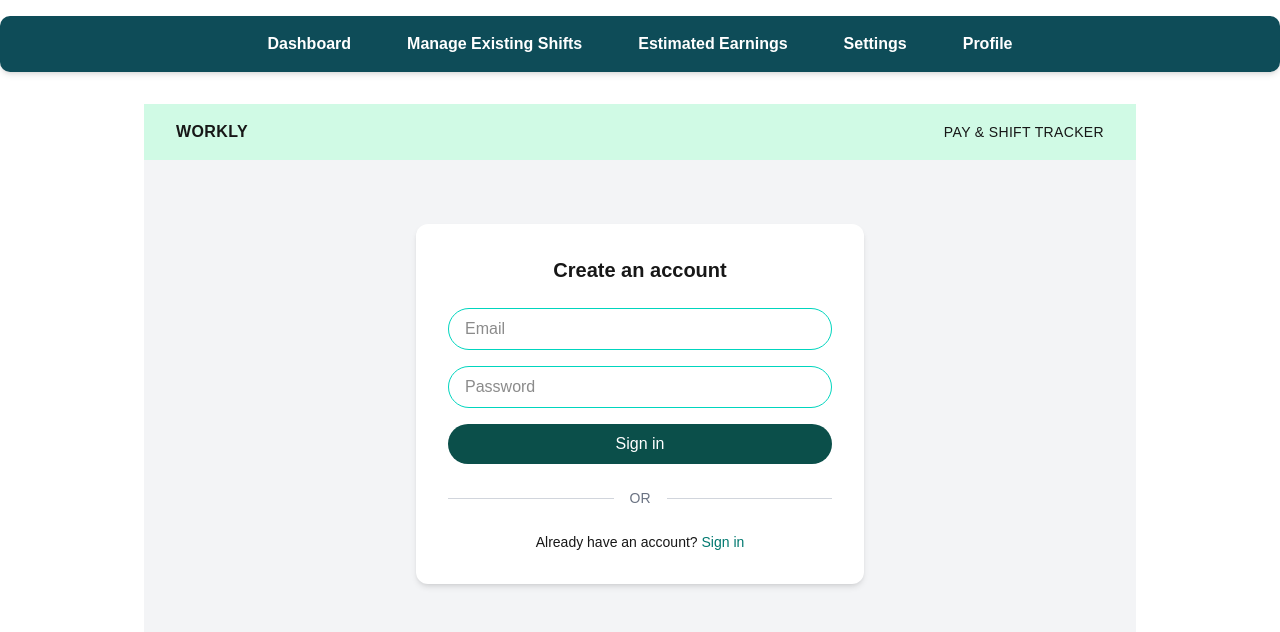
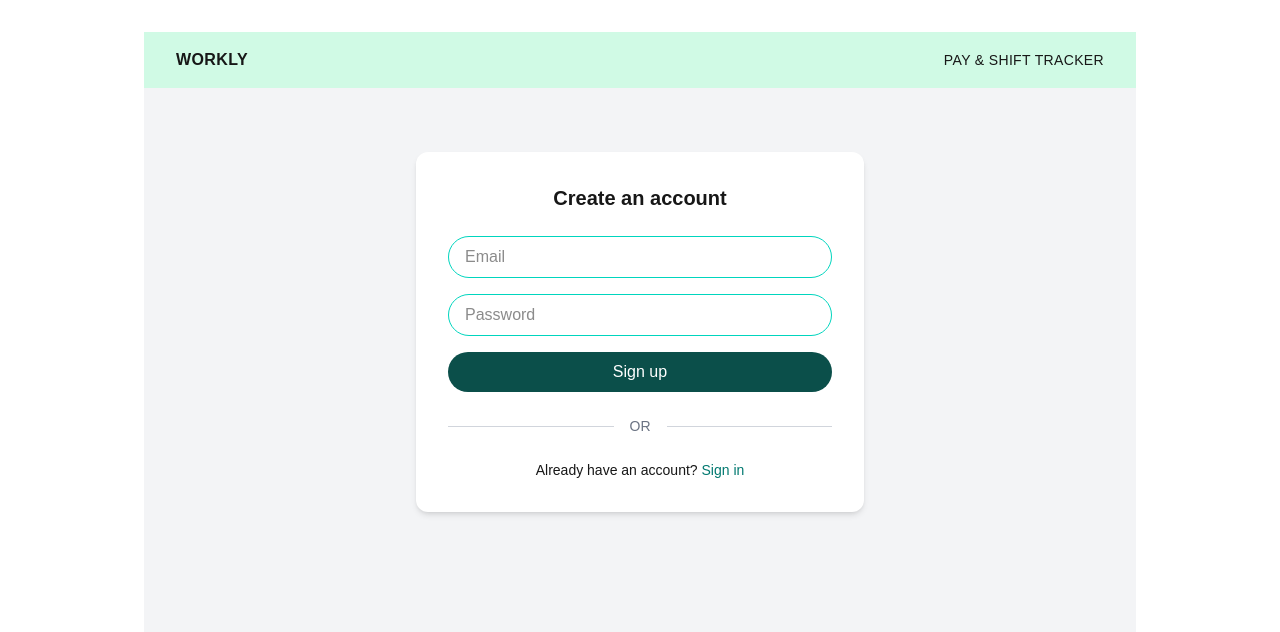
Before and after one commit to ZainabTameem/work-shift-pay-tracker, a Next.js app in the folder work-shift-pay-tracker/: page /auth/register in a window 1280 px wide. Shown: the top 632 px of the page. Built offline with nearby package versions, Linux system fonts and the light colour scheme; no server answers.

Commit message:
Update Login/SignUp functionality
Added login/register functionality(firebase connection) + fixed navbar hiding on auth pages

```diff
--- a/work-shift-pay-tracker/app/auth/register/page.js
+++ b/work-shift-pay-tracker/app/auth/register/page.js
@@ -57,7 +57,7 @@ export default function RegisterPage() {
             onChange={(e) => setPassword(e.target.value)}
           />
 
-          <Button disabled={loading}>Sign in</Button>
+          <Button disabled={loading}>Sign up</Button>
         </form>
 
         <div className="flex items-center my-6">
--- a/work-shift-pay-tracker/app/components/LandingComponents/HeaderWithAuthButtons.js
+++ b/work-shift-pay-tracker/app/components/LandingComponents/HeaderWithAuthButtons.js
@@ -7,8 +7,8 @@ import { RoundedFilledButton, RoundedOutlineButton } from "../Buttons";
 export default function HeaderWithAuthButtons({ logoSrc = "/Logo.svg" }) {
   const router = useRouter();
 
-  const goToLogin = () => router.push("/login");
-  const goToSignUp = () => router.push("/signup");
+  const goToLogin = () => router.push("/auth/login");
+  const goToSignUp = () => router.push("/auth/register");
 
   return (
     <header className="bg-[#DDFCE7] w-full py-4 shadow-md flex justify-center">
--- a/work-shift-pay-tracker/app/layout.js
+++ b/work-shift-pay-tracker/app/layout.js
@@ -22,7 +22,7 @@ function PageContent({ children }) {
   const pathname = usePathname();
 
   // Hide navbar ONLY on landing page "/"
-  const hideNavbar = pathname === "/";
+  const hideNavbar = pathname === "/" || pathname.startsWith("/auth");
 
   return (
     <>
```
Also changed, not shown: work-shift-pay-tracker/app/auth/login/page.js (+0 -11 lines), 1 other file (tests, documents, lock files or other folders).
